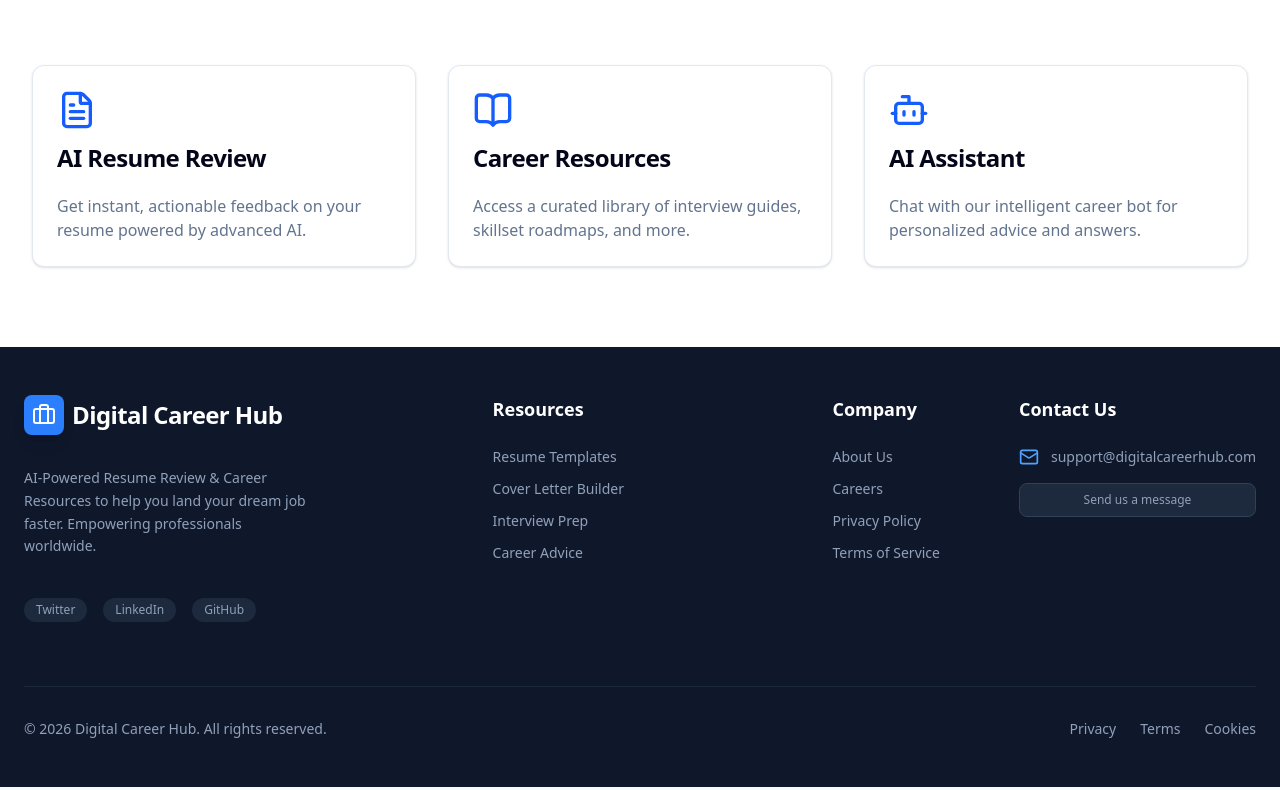
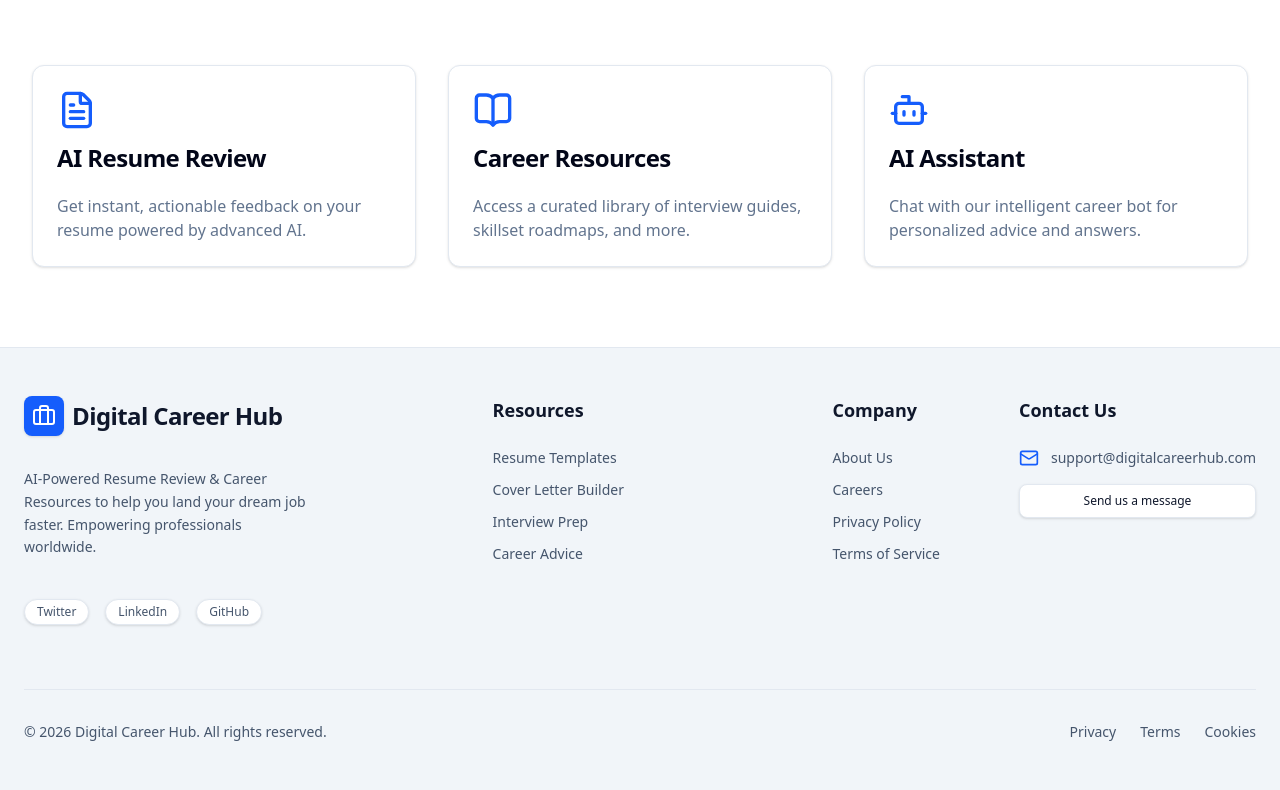
Before and after one commit to capstone-p83/Digital-Career-Hub-with-AI-Powered-Resume-Review, a Next.js app in the folder frontend/: page / in a window 1280 px wide. Shown: the part 712-1502 px from the top of the page. Built offline with nearby package versions, Linux system fonts and the light colour scheme; no server answers.

Commit message:
Refactor Footer component styles and links
Updated footer styles and link colors for better visibility and consistency.

```diff
--- a/frontend/src/components/layout/Footer.tsx
+++ b/frontend/src/components/layout/Footer.tsx
@@ -5,79 +5,79 @@ export default function Footer() {
   const currentYear = new Date().getFullYear();
 
   return (
-    <footer className="w-full bg-slate-900 text-slate-100 dark:bg-slate-950 dark:border-t dark:border-slate-800 py-12 mt-auto">
+    <footer className="w-full bg-slate-100 text-slate-600 dark:bg-slate-950 dark:text-slate-400 border-t border-slate-200 dark:border-slate-800 py-12 mt-auto">
       <div className="container mx-auto px-4 md:px-6">
         <div className="grid grid-cols-1 md:grid-cols-4 gap-8">
           <div className="md:col-span-1 flex flex-col space-y-4">
             <Link href="/" className="flex items-center space-x-2">
-              <div className="bg-blue-500 text-white p-2 rounded-lg shadow-lg">
+              <div className="bg-blue-600 text-white p-2 rounded-lg shadow-sm">
                 <Briefcase className="h-6 w-6" />
               </div>
-              <span className="font-extrabold text-2xl tracking-tight text-white">
+              <span className="font-extrabold text-2xl tracking-tight text-slate-900 dark:text-white">
                 Digital Career Hub
               </span>
             </Link>
-            <p className="text-sm text-slate-400 mt-4 leading-relaxed">
+            <p className="text-sm mt-4 leading-relaxed">
               AI-Powered Resume Review & Career Resources to help you land your dream job faster. Empowering professionals worldwide.
             </p>
             <div className="flex items-center space-x-4 mt-6">
-              <Link href="#" className="text-slate-400 hover:text-blue-400 transition-colors bg-slate-800 px-3 py-1 rounded-full text-xs">
+              <Link href="#" className="hover:text-blue-600 dark:hover:text-blue-400 transition-colors bg-white dark:bg-slate-800 px-3 py-1 rounded-full text-xs shadow-sm border border-slate-200 dark:border-slate-700">
                 Twitter
               </Link>
-              <Link href="#" className="text-slate-400 hover:text-blue-400 transition-colors bg-slate-800 px-3 py-1 rounded-full text-xs">
+              <Link href="#" className="hover:text-blue-600 dark:hover:text-blue-400 transition-colors bg-white dark:bg-slate-800 px-3 py-1 rounded-full text-xs shadow-sm border border-slate-200 dark:border-slate-700">
                 LinkedIn
               </Link>
-              <Link href="#" className="text-slate-400 hover:text-blue-400 transition-colors bg-slate-800 px-3 py-1 rounded-full text-xs">
+              <Link href="#" className="hover:text-blue-600 dark:hover:text-blue-400 transition-colors bg-white dark:bg-slate-800 px-3 py-1 rounded-full text-xs shadow-sm border border-slate-200 dark:border-slate-700">
                 GitHub
               </Link>
             </div>
           </div>
 
           <div className="md:ml-auto">
-            <h3 className="font-bold text-white mb-6 text-lg">Resources</h3>
-            <ul className="space-y-3 text-sm text-slate-400">
+            <h3 className="font-bold text-slate-900 dark:text-white mb-6 text-lg">Resources</h3>
+            <ul className="space-y-3 text-sm">
               <li>
-                <Link href="/resume" className="hover:text-blue-400 transition-colors">Resume Templates</Link>
+                <Link href="/resume" className="hover:text-blue-600 dark:hover:text-blue-400 transition-colors">Resume Templates</Link>
               </li>
               <li>
-                <Link href="#" className="hover:text-blue-400 transition-colors">Cover Letter Builder</Link>
+                <Link href="#" className="hover:text-blue-600 dark:hover:text-blue-400 transition-colors">Cover Letter Builder</Link>
               </li>
               <li>
-                <Link href="/chatbot" className="hover:text-blue-400 transition-colors">Interview Prep</Link>
+                <Link href="/chatbot" className="hover:text-blue-600 dark:hover:text-blue-400 transition-colors">Interview Prep</Link>
               </li>
               <li>
-                <Link href="/resources" className="hover:text-blue-400 transition-colors">Career Advice</Link>
+                <Link href="/resources" className="hover:text-blue-600 dark:hover:text-blue-400 transition-colors">Career Advice</Link>
               </li>
             </ul>
           </div>
 
           <div className="md:ml-auto">
-            <h3 className="font-bold text-white mb-6 text-lg">Company</h3>
-            <ul className="space-y-3 text-sm text-slate-400">
+            <h3 className="font-bold text-slate-900 dark:text-white mb-6 text-lg">Company</h3>
+            <ul className="space-y-3 text-sm">
               <li>
-                <Link href="#" className="hover:text-blue-400 transition-colors">About Us</Link>
+                <Link href="#" className="hover:text-blue-600 dark:hover:text-blue-400 transition-colors">About Us</Link>
               </li>
               <li>
-                <Link href="#" className="hover:text-blue-400 transition-colors">Careers</Link>
+                <Link href="#" className="hover:text-blue-600 dark:hover:text-blue-400 transition-colors">Careers</Link>
               </li>
               <li>
-                <Link href="#" className="hover:text-blue-400 transition-colors">Privacy Policy</Link>
+                <Link href="#" className="hover:text-blue-600 dark:hover:text-blue-400 transition-colors">Privacy Policy</Link>
               </li>
               <li>
-                <Link href="#" className="hover:text-blue-400 transition-colors">Terms of Service</Link>
+                <Link href="#" className="hover:text-blue-600 dark:hover:text-blue-400 transition-colors">Terms of Service</Link>
               </li>
             </ul>
           </div>
 
           <div className="md:ml-auto">
-            <h3 className="font-bold text-white mb-6 text-lg">Contact Us</h3>
-            <ul className="space-y-3 text-sm text-slate-400">
+            <h3 className="font-bold text-slate-900 dark:text-white mb-6 text-lg">Contact Us</h3>
+            <ul className="space-y-3 text-sm">
               <li className="flex items-center space-x-3">
-                <Mail className="h-5 w-5 text-blue-400" />
+                <Mail className="h-5 w-5 text-blue-600 dark:text-blue-400" />
                 <span>support@digitalcareerhub.com</span>
               </li>
               <li className="flex items-center space-x-3 mt-4">
-                <div className="px-4 py-2 bg-slate-800 rounded-lg text-xs font-medium border border-slate-700 w-full text-center hover:bg-slate-700 transition-colors cursor-pointer">
+                <div className="px-4 py-2 bg-white dark:bg-slate-800 text-slate-900 dark:text-white rounded-lg text-xs font-medium border border-slate-200 dark:border-slate-700 w-full text-center hover:bg-slate-50 dark:hover:bg-slate-700 transition-colors cursor-pointer shadow-sm">
                   Send us a message
                 </div>
               </li>
@@ -85,14 +85,14 @@ export default function Footer() {
           </div>
         </div>
 
-        <div className="mt-16 pt-8 border-t border-slate-800 flex flex-col md:flex-row justify-between items-center space-y-4 md:space-y-0">
-          <p className="text-sm text-slate-400">
+        <div className="mt-16 pt-8 border-t border-slate-200 dark:border-slate-800 flex flex-col md:flex-row justify-between items-center space-y-4 md:space-y-0">
+          <p className="text-sm">
             &copy; {currentYear} Digital Career Hub. All rights reserved.
           </p>
-          <div className="flex space-x-6 text-sm text-slate-400">
-            <Link href="#" className="hover:text-white transition-colors">Privacy</Link>
-            <Link href="#" className="hover:text-white transition-colors">Terms</Link>
-            <Link href="#" className="hover:text-white transition-colors">Cookies</Link>
+          <div className="flex space-x-6 text-sm">
+            <Link href="#" className="hover:text-blue-600 dark:hover:text-blue-400 transition-colors">Privacy</Link>
+            <Link href="#" className="hover:text-blue-600 dark:hover:text-blue-400 transition-colors">Terms</Link>
+            <Link href="#" className="hover:text-blue-600 dark:hover:text-blue-400 transition-colors">Cookies</Link>
           </div>
         </div>
       </div>
```
